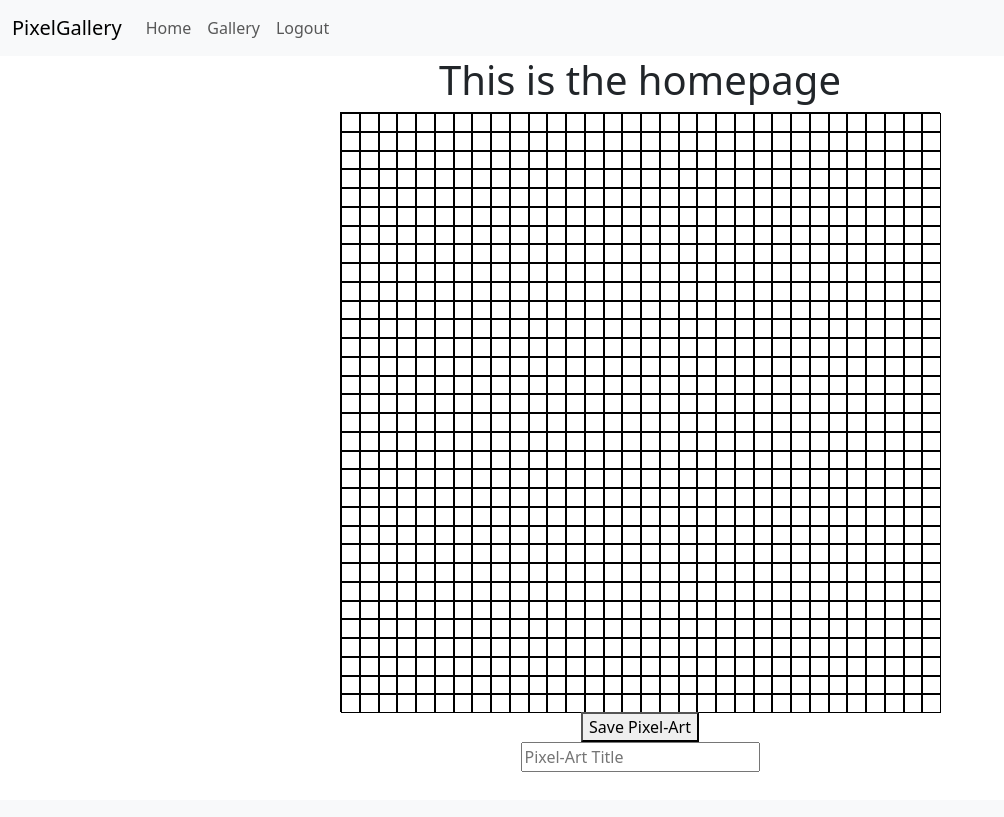
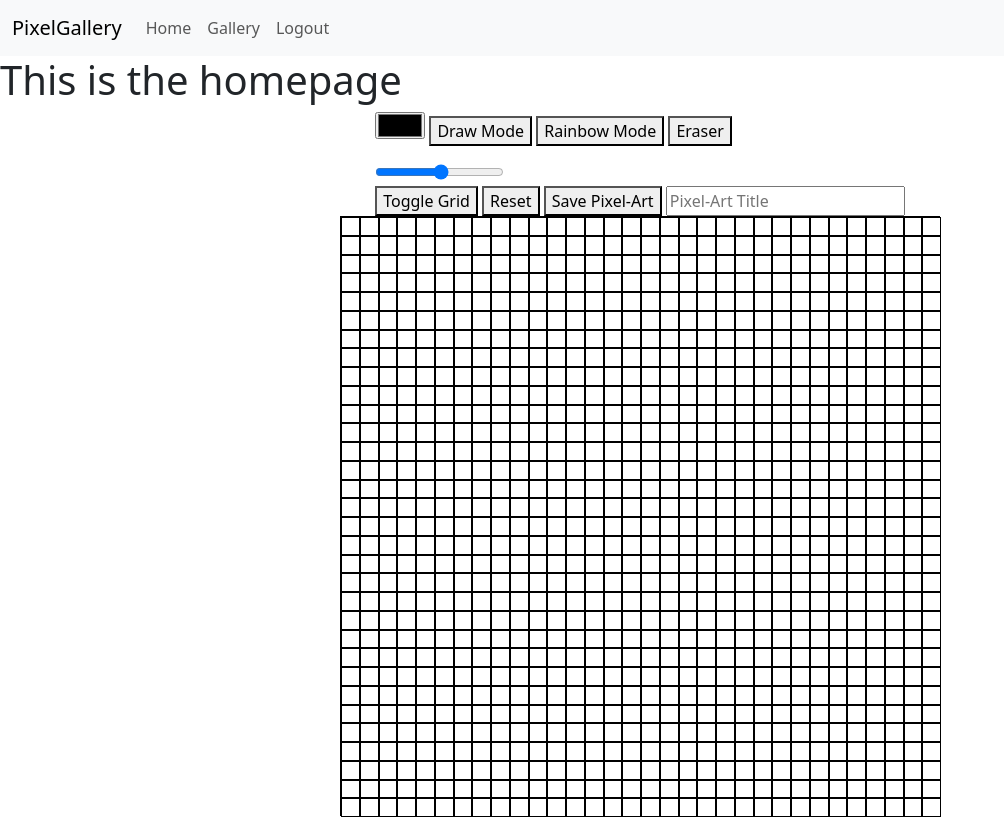
Before and after one commit to ags1709/cs50-final-project, a Flask app: page / in a window 1280 px wide. Shown: the whole page, without its empty margins (0-1004 px from the left). Before the commit the page ends 772 px from the top, so only its background shows below. Run offline with Flask 3, Linux system fonts and the light colour scheme; the visitor is signed in with stand-in values (Sample User, id 1); parts of the project's set-up code (start-up, migrations or seed data) failed here and were passed over.

Commit message:
Add buttons for future functionality

```diff
--- a/webapp/templates/index.html
+++ b/webapp/templates/index.html
@@ -6,10 +6,24 @@
 {% block title %}Homepage{% endblock %}
 
 {% block main %}
+<h1>This is the homepage</h1>
 <main id="content-container">
-        <h1>This is the homepage</h1>
-        <div id="canvas"></div>
+        <div id="sidebar">
+        <input id="colorPicker" type="color">
+        <button id="color" class="draw-modes active">Draw Mode</button>
+        <button id="rainbow" class="draw-modes">Rainbow Mode</button>
+        <button id="erase" class="draw-modes">Eraser</button>
+        <!-- <button id="shade" class="draw-modes">Shading</button> -->
+        <!-- <button id="tint" class="draw-modes">lighten</button> -->
+       <div id="gridSizeSliderContainer">
+                <p id="gridSizeSliderText"></p>
+                <input type="range", min="1", max="54" id="gridSizeSlider">
+        </div>
+        <button id="toggleGridButton">Toggle Grid</button>
+        <button id="resetButton">Reset</button>
         <button id="save-button">Save Pixel-Art</button>
         <input id="title" type="text" required placeholder="Pixel-Art Title">
+        </div>
+        <div id="canvas" class="grid-visible"></div>
 </main>
 {% endblock %}
```
